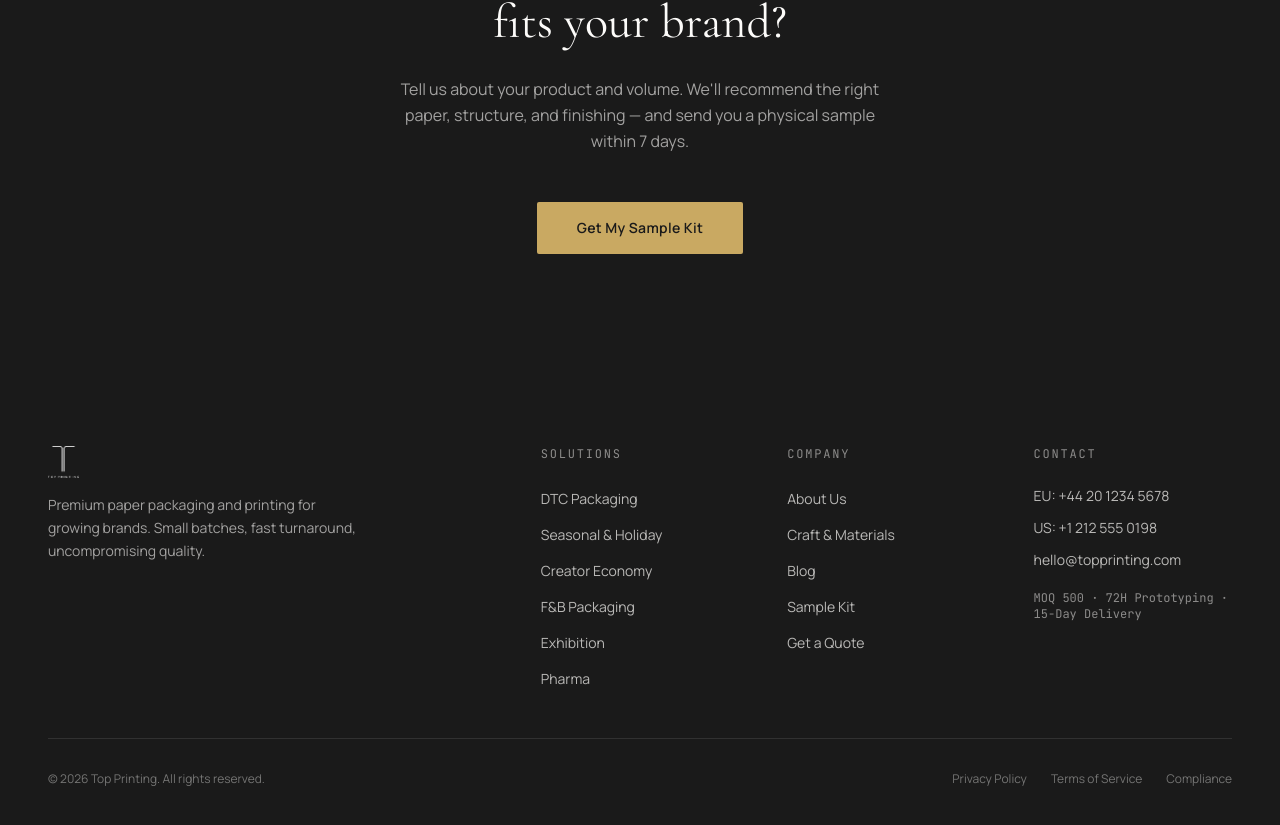
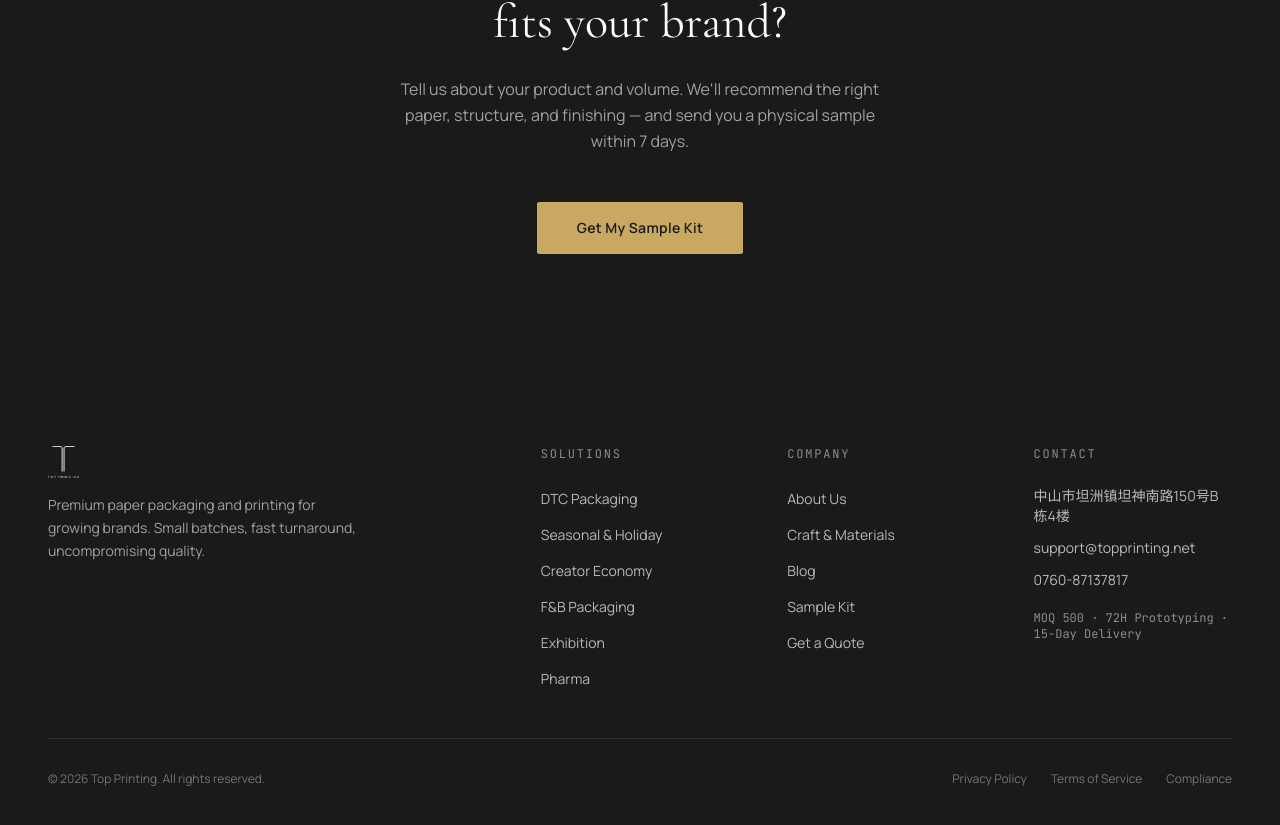
Before and after one commit to daisyfilfi1-lgtm/linkprint-pro, a Next.js app: page / in a window 1280 px wide. Shown: the part 6976-7801 px from the top of the page. Built offline with nearby package versions, Linux system fonts and the light colour scheme; no server answers.

Commit message:
fix: Footer联系方式更新为真实中山地址/邮箱/电话

```diff
--- a/src/components/Footer.tsx
+++ b/src/components/Footer.tsx
@@ -80,9 +80,9 @@ export default function Footer() {
               Contact
             </h4>
             <ul className="space-y-3 text-sm text-off-white/70">
-              <li>EU: +44 20 1234 5678</li>
-              <li>US: +1 212 555 0198</li>
-              <li>hello@topprinting.com</li>
+              <li>中山市坦洲镇坦神南路150号B栋4楼</li>
+              <li>support@topprinting.net</li>
+              <li>0760-87137817</li>
               <li className="pt-2 text-off-white/50 font-mono text-xs">
                 MOQ 500 · 72H Prototyping · 15-Day Delivery
               </li>
```
